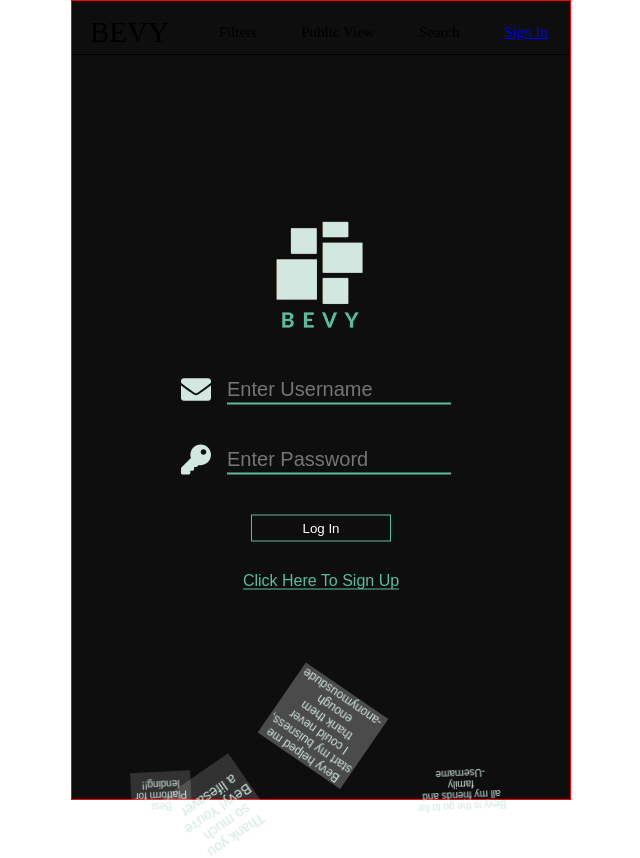
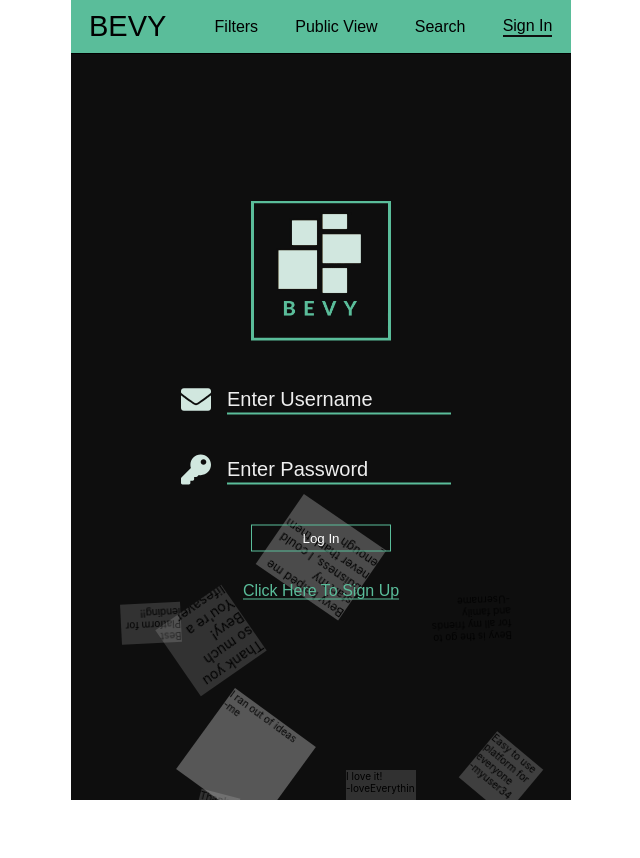
Before and after one commit to clintKunz/HackathonBevy, a React (Create React App) app in the folder front-end/: page /login in a window 1280 px wide. Shown: the top 858 px of the page, without its empty margins (319-959 px from the left). After the commit the page ends 800 px from the top, so only its background shows below. Built offline with nearby package versions, Linux system fonts and the light colour scheme.

Commit message:
add Login/Signup Page style V2

```diff
--- a/front-end/src/App.js
+++ b/front-end/src/App.js
@@ -18,13 +18,13 @@ import LogIn from "./components/Login.js";
 import SolicitContainer from "./components/SoliticContainer";
 import SignUp from "./components/SignUp";
 import SolicitPage from "./components/SolicitPage";
-
+import Background from "./components/Background";
 library.add(faEnvelope, faKey, faUser, faMapPin, faCreditCard);
 const Container = styled.div`
+  position: relative;
   max-width: 500px;
   margin: 0 auto;
   height: 100vh;
-  border: 1px solid red;
   background: #0e0e0e;
 `;
 
@@ -45,6 +45,7 @@ class App extends React.Component {
           path="/solicit"
           render={props => <SolicitPage {...props} />}
         />
+        <Background />
       </Container>
     );
   }
--- /dev/null
+++ b/front-end/src/components/Background.js
@@ -0,0 +1,36 @@
+import React from "react";
+
+const Background = props => {
+  return (
+    <ul className="bg-bubbles">
+      <li>Best Platform for lending!!</li>
+      <li>Thank you so much Bevy! You're a lifesaver</li>
+      <li>Thank you Bevy</li>
+      <li>
+        Bevy helped me start my buisness, I could never thank them enough <br />
+        -anonymousdude
+      </li>
+      <li>
+        Bevy is the go to for all my friends and family
+        <br /> -Username
+      </li>
+      <li>
+        Easy to use platform for everyone <br />
+        -myuser34
+      </li>
+      <li>
+        My favorite app <br /> -user10
+      </li>
+      <li>
+        I love it! <br />
+        -loveEverythin
+      </li>
+      <li>
+        I ran out of ideas <br />
+        -me
+      </li>
+    </ul>
+  );
+};
+
+export default Background;
--- a/front-end/src/components/Login.js
+++ b/front-end/src/components/Login.js
@@ -1,6 +1,7 @@
 import React from "react";
 import { Link, NavLink } from "react-router-dom";
 import Logo from "../images/Logo.png";
+
 // import axios from "axios";
 import styled from "styled-components";
 
@@ -19,15 +20,12 @@ const StyledLoginComp = styled.div`
   color: #d1e7df;
   transform: translate(-50%, -50%);
   text-align: center;
-  background: #0e0e0e;
+  background: transparent;
+  z-index: 2;
   .logo {
     width: 50%;
-  }
-  h1 {
-    font-size: 5rem;
-    border-bottom: 2px solid #5abd9a;
-    margin-bottom: 3rem;
-    padding: 1.2rem 0;
+    border: 3px solid #5abd9a;
+    margin-bottom: 2rem;
   }
   form {
     display: flex;
@@ -56,6 +54,9 @@ const StyledLoginComp = styled.div`
     }
     input:focus {
       border-bottom: 2px solid #5abd9a;
+    }
+    input::placeholder {
+      color: #eee;
     }
 
     .log-in-btn {
@@ -122,7 +123,6 @@ class LogIn extends React.Component {
   };
   render() {
     return (
-      <>
       <StyledLoginComp>
         <img src={Logo} alt="logo" className="logo" />
         <form onSubmit={this.handleSumbmit}>
@@ -156,37 +156,7 @@ class LogIn extends React.Component {
         <Link className="sign-up-btn" to="/signup">
           Click Here To Sign Up
         </Link>
-          <ul className="bg-bubbles">
-            <li>Best Platform for lending!!</li>
-            <li>Thank you so much Bevy! You're a lifesaver</li>
-            <li>Thank you Bevy</li>
-            <li>
-              Bevy helped me start my buisness, I could never thank them enough{" "}
-              <br />
-              -anonymousdude
-            </li>
-            <li>
-              Bevy is the go to for all my friends and family
-              <br /> -Username
-            </li>
-            <li>
-              Easy to use platform for everyone <br />
-              -myuser34
-            </li>
-            <li>
-              My favorite app <br /> -user10
-            </li>
-            <li>
-              I love it! <br />
-              -loveEverythin
-            </li>
-            <li>
-              I ran out of ideas <br />
-              -me
-            </li>
-          </ul>
       </StyledLoginComp>
-      </>
     );
   }
 }
--- a/front-end/src/components/Navigation.js
+++ b/front-end/src/components/Navigation.js
@@ -1,20 +1,23 @@
 import React, { Component } from "react";
 import styled from "styled-components";
-import { NavLink } from "react-router-dom";
-
+import { NavLink, Link } from "react-router-dom";
 const Nav = styled.nav`
   display: flex;
   justify-content: space-between;
+  align-items: center;
   width: 100%;
   border-bottom: 1.5px solid black;
-  padding-bottom: -30px;
-  margin-top: 15px;
-  padding-bottom: 5px;
+  position: sticky;
+  top: 0px;
+  left: 0px;
+  z-index: 2;
+  background: #5abd9a;
+  padding: 1rem 0;
 `;
 
 const NavHeader = styled.p`
   margin-left: 18px;
-  font-family: ubuntu;
+  font-family: sans-serif;
   font-size: 2.9rem;
 `;
 
@@ -25,13 +28,16 @@ const ElementsContainer = styled.div`
   align-items: center;
 `;
 
-const Elements = styled.div`
-  font-size: 1.5rem;
-  font-family: ubuntu;
+const Elements = styled(NavLink)`
+  font-size: 1.6rem;
+  font-family: ubuntu, sans-serif;
   text-decoration: none;
   color: black;
   &:hover {
     color: grey;
+  }
+  &.active {
+    border-bottom: 2px solid #0e0e0e;
   }
 `;
 
@@ -41,12 +47,10 @@ class Navigation extends Component {
       <Nav>
         <NavHeader>BEVY</NavHeader>
         <ElementsContainer>
-          <Elements>Filters</Elements>
-          <Elements>Public View</Elements>
-          <Elements>Search</Elements>
-          <Elements>
-            <NavLink to="/login">Sign In</NavLink>
-          </Elements>
+          <Elements to="/filter">Filters</Elements>
+          <Elements to="/public">Public View</Elements>
+          <Elements to="/search">Search</Elements>
+          <Elements to="/login">Sign In</Elements>
         </ElementsContainer>
       </Nav>
     );
--- a/front-end/src/components/SignUp.js
+++ b/front-end/src/components/SignUp.js
@@ -14,8 +14,9 @@ const StyledSignUpComp = styled.div`
   color: #d1e7df;
   transform: translate(-50%, -50%);
   text-align: center;
-  background: #0e0e0e;
+  z-index: 2;
   .logo {
+    border: 2px solid #5abd9a;
     width: 50%;
   }
   h1 {
@@ -50,9 +51,11 @@ const StyledSignUpComp = styled.div`
       border-bottom: 2px solid #5abd9a;
     }
     input:focus {
-      border-bottom: 2px solid #5abd9a;
+      border-bottom: 2px solid #d1e7df;
     }
-
+    input::placeholder {
+      color: #eee;
+    }
     .sign-up-btn {
       margin: 2rem auto 3rem auto;
       padding: 0.5rem 0;
@@ -138,6 +141,7 @@ class SignUpForm extends React.Component {
               placeholder="Enter Username"
               value={this.state.username}
               onChange={this.handleInputChange}
+              autocomplete="off"
               required
             />
           </div>
@@ -149,6 +153,7 @@ class SignUpForm extends React.Component {
               placeholder="Enter Password"
               value={this.state.password}
               onChange={this.handleInputChange}
+              autocomplete="off"
               required
             />
           </div>
@@ -161,6 +166,7 @@ class SignUpForm extends React.Component {
               name="email"
               value={this.state.email}
               onChange={this.handleInputChange}
+              autocomplete="off"
               required
             />
           </div>
@@ -173,6 +179,7 @@ class SignUpForm extends React.Component {
               name="zipCode"
               value={this.state.zipCode}
               onChange={this.handleInputChange}
+              autocomplete="off"
               required
             />
           </div>
@@ -184,6 +191,7 @@ class SignUpForm extends React.Component {
               name="creditScore"
               value={this.state.creditScore}
               onChange={this.handleInputChange}
+              autocomplete="off"
             />
           </div>
           <button className="sign-up-btn" type="submit">
--- a/front-end/src/components/landingPage.css
+++ b/front-end/src/components/landingPage.css
@@ -1,15 +1,15 @@
 .bg-bubbles {
   position: absolute;
-    top: 100%;
-    left:-35%;
-    width: 170%;
+  top: 0;
+  left: 0;
+  width: 100%;
   height: 100%;
   z-index: 1;
-    overflow-y:hidden;
+  overflow-y: hidden;
 }
 .bg-bubbles li {
   position: absolute;
-    font-size:1rem;
+  font-size: 1rem;
   list-style: none;
   display: block;
   width: 40px;
@@ -29,7 +29,7 @@
   left: 20%;
   width: 80px;
   height: 80px;
-    font-size:1.4rem;
+  font-size: 1.4rem;
   -webkit-animation-delay: 2s;
   animation-delay: 2s;
   -webkit-animation-duration: 17s;
@@ -44,16 +44,16 @@
   left: 40%;
   width: 100px;
   height: 85px;
-    font-size:1.2rem;
+  font-size: 1.2rem;
   -webkit-animation-duration: 22s;
   animation-duration: 22s;
   background-color: rgba(255, 255, 255, 0.25);
 }
 .bg-bubbles li:nth-child(5) {
-    width:90px;
-    height:50px;
+  width: 90px;
+  height: 50px;
   left: 70%;
-    background:none;
+  background: none;
 }
 .bg-bubbles li:nth-child(6) {
   left: 80%;
```
Lines whose indentation alone changed are shown as unchanged.
